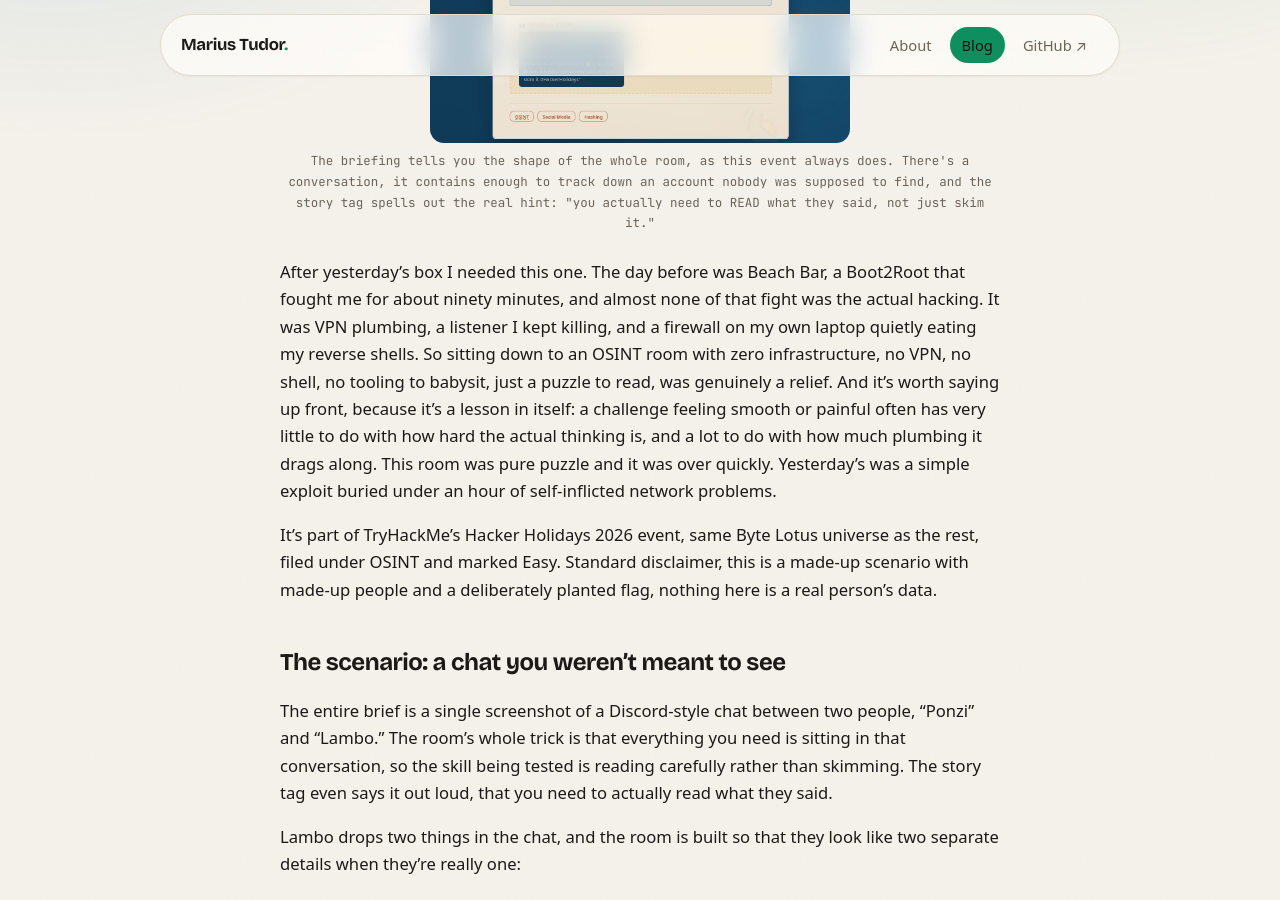
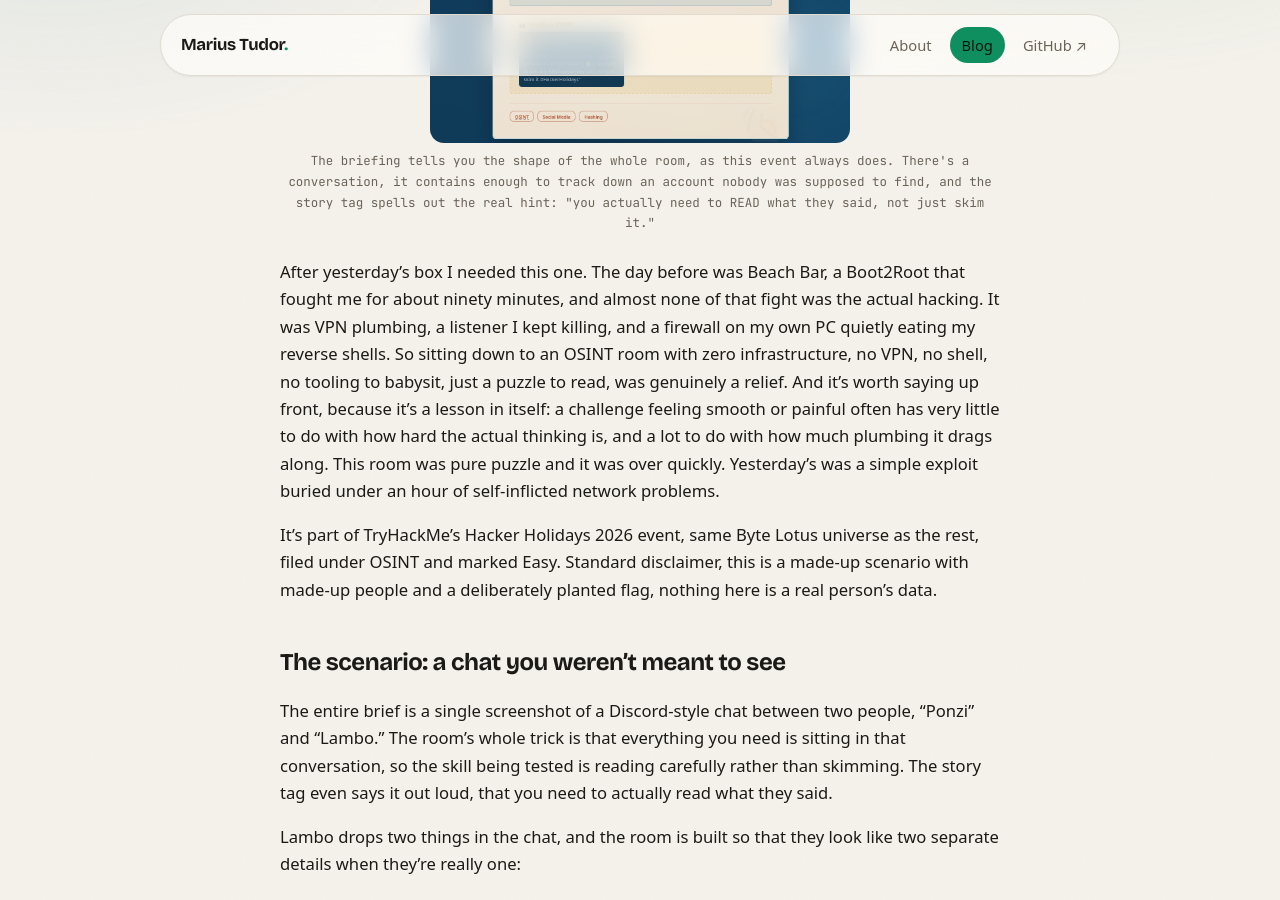
Before and after one commit to mariustudor07/mariustudor07.github.io, a Jekyll site: the page built from _posts/2026-08-02-thm-overheard-at-breakfast.md, in a window 1280 px wide and 900 px high, scrolled down 716 px. Built offline with Jekyll 4.4.1, drawn with Linux system fonts in a browser that asks for light colours; some of the changed text lies outside the part shown.

Commit message:
Fix: my machine is a PC, not a laptop
Correct the four references to my own attack machine in the Beach Bar
and Overheard at Breakfast posts (laptop -> PC). Left the fictional
laptop references in the room flavour text alone.

```diff
--- a/_posts/2026-08-02-thm-overheard-at-breakfast.md
+++ b/_posts/2026-08-02-thm-overheard-at-breakfast.md
@@ -16,7 +16,7 @@
 After yesterday's box I needed this one. The day before was Beach Bar, a Boot2Root
 that fought me for about ninety minutes, and almost none of that fight was the actual
 hacking. It was VPN plumbing, a listener I kept killing, and a firewall on my own
-laptop quietly eating my reverse shells. So sitting down to an OSINT room with zero
+PC quietly eating my reverse shells. So sitting down to an OSINT room with zero
 infrastructure, no VPN, no shell, no tooling to babysit, just a puzzle to read, was
 genuinely a relief. And it's worth saying up front, because it's a lesson in itself:
 a challenge feeling smooth or painful often has very little to do with how hard the
@@ -147,7 +147,7 @@
   always in the hack.
 
 A short, satisfying one, and a nice palate cleanser after a Boot2Root that mostly
-taught me about my own laptop. Sometimes the whole challenge is just noticing that two
+taught me about my own PC. Sometimes the whole challenge is just noticing that two
 things you were told are actually the same thing.
 
 > Room: Overheard at Breakfast on TryHackMe (Hacker Holidays 2026), OSINT, Easy, 60
```
Also changed, not shown: _posts/2026-08-01-thm-beach-bar.md (+2 -2 lines).
